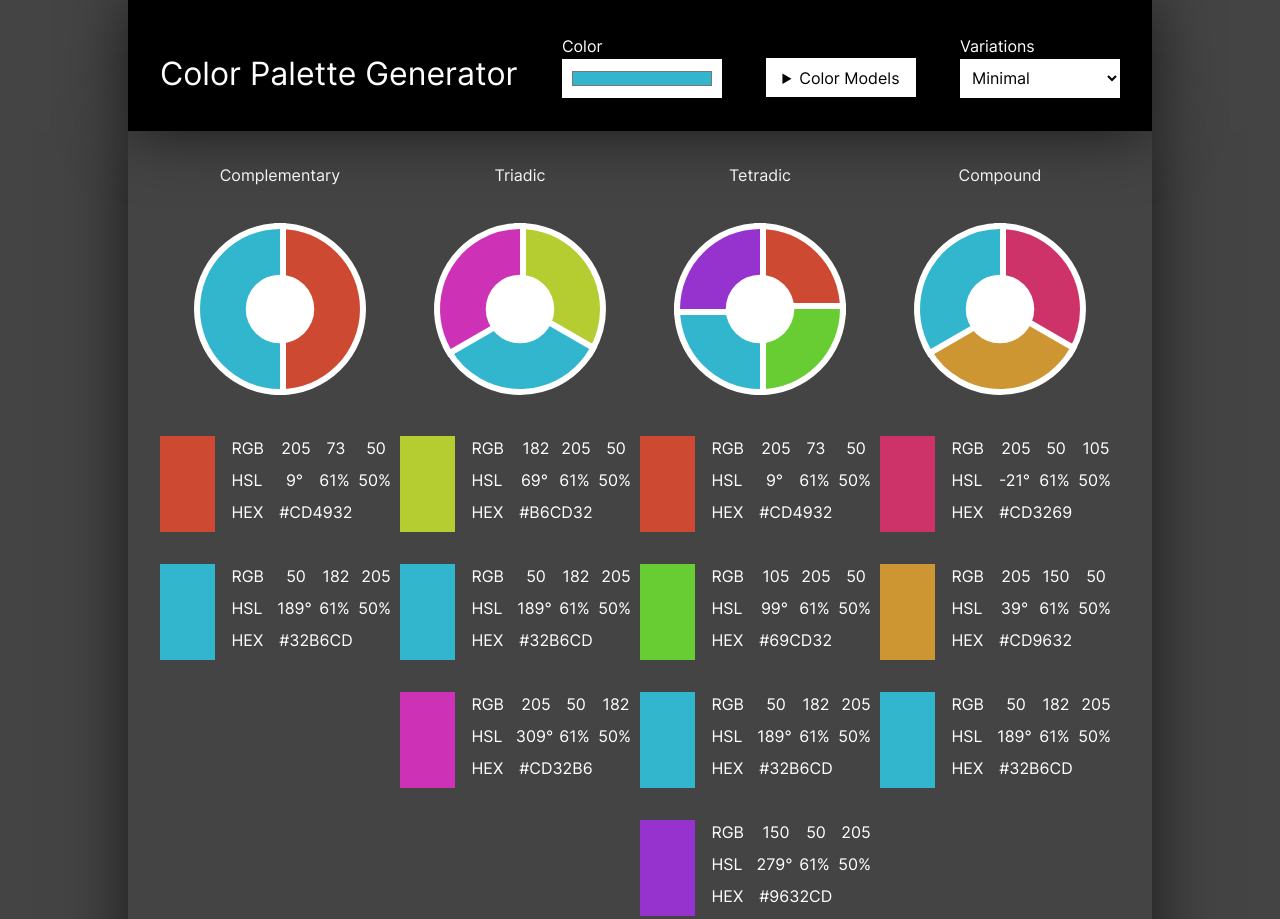
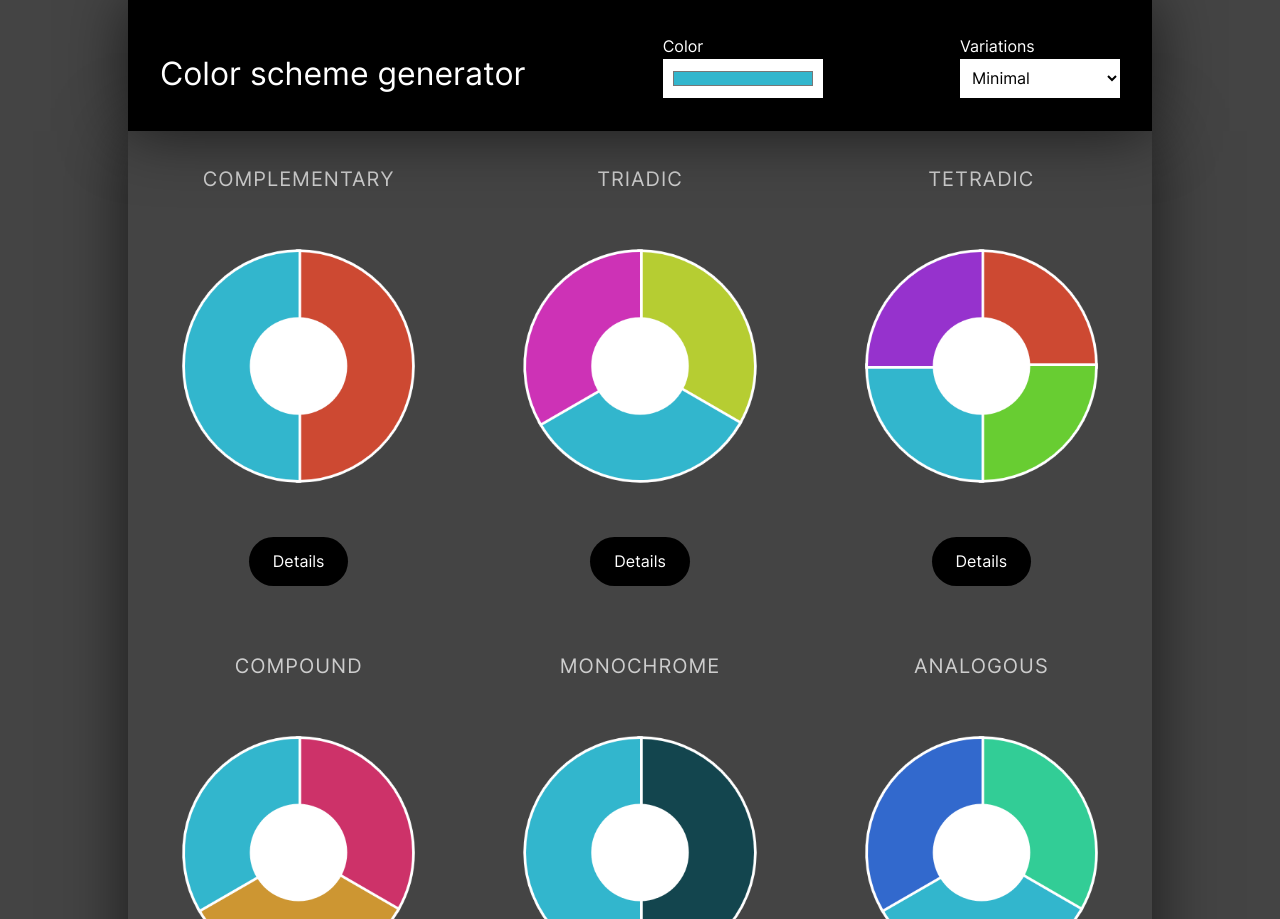
Before and after one commit to Bahia-Porcupine/color-scheme-generator, a website with bundled scripts: page public/index.html in a window 1280 px wide. Shown: the top 919 px of the page. Built offline with nearby package versions, Linux system fonts and the light colour scheme.

Commit message:
Now better then before!

```diff
--- a/public/assets/css/styles.css
+++ b/public/assets/css/styles.css
@@ -28,7 +28,6 @@ main {
 .color-palettes {
     box-shadow: 0px 0px 64px rgba(0, 0, 0, .64);
     max-width: 80vw;
-    /* padding: 2rem; */
     width: 100%;
 }
 
@@ -67,34 +66,6 @@ main {
     width: fit-content;
 }
 
-.header details {
-    background-color: var(--white);
-    color: var(--black);
-    height: 2.4rem;
-    margin-top: 24px;
-    padding: .5rem 1rem;
-    display: flex;
-}
-details {
-    cursor: pointer;
-}
-
-.header .details-open {
-    align-items: baseline;
-    background-color: var(--white);
-    box-shadow: 0 16px 16px rgba(0, 0, 0, .4);
-    display: flex;
-    flex-direction: column;
-    padding: 1rem 2rem;
-    position: absolute;
-    transform: translate3d(-16px, 8px, 0);
-}
-
-input[type="checkbox"] {
-    margin-right: 8px;
-    margin-left: -16px;
-}
-
 .header span #color-selector,
 .header span #variations {
     background: var(--white);
@@ -114,12 +85,6 @@ input[type="checkbox"] {
     margin-top: 0;
 }
 
-.color-preview {
-    align-self: normal;
-    display: flex;
-    flex: 1 1 auto;
-}
-
 .code-container .color .color-codes .rgb:before,
 .code-container .color .color-codes .hsl:before,
 .code-container .color .color-codes .hex:before {
@@ -130,46 +95,60 @@ input[type="checkbox"] {
 }
 
 .code-container .color .color-codes .rgb:before {
-    content: 'RGB';
+    content: 'RGB:';
 }
 
 .code-container .color .color-codes .hsl:before {
-    content: 'HSL';
+    content: 'HSL:';
 }
 
 .code-container .color .color-codes .hex:before {
-    content: 'HEX';
+    content: 'HEX:';
 }
 
 .color-palettes {
     background: var(--gray-dark);
     color: var(--white);
     display: flex;
+    flex: 0 1 auto;
     flex-wrap: wrap;
-    flex: 0 1 auto;
-    justify-content: center;
+    justify-content: start;
     padding-top: 2rem;
 }
 
-.color-palettes [class^='palette-container-'] {
-    flex: 0 1 auto;
-    margin-right: 2rem;
+.color-palettes [id^='palette-container-'] {
+    align-items: center;
+    display: flex;
+    flex: 1 1 50%;
+    flex-direction: column;
+}
+
+@media (min-width: 960px) {
+    .color-palettes [id^='palette-container-'] {
+        flex: 1 1 33%;
+    }
 }
 
 .color-palettes .palette-title {
+    color: var(--gray);
+    font-size: 1.25rem;
+    font-weight: 400;
+    letter-spacing: 1px;
     text-align: center;
-}
+    text-transform: uppercase;
+  }
 
 canvas {
     height: auto;
-    max-width: 320px;
+    max-width: 480px;
     width: 100%;
 }
 
 .color-palettes .code-container .color {
-    align-items: center;
+    align-items: flex-start;
     display: flex;
     flex-direction: row;
+    justify-content: space-between;
     padding-bottom: 2rem;
 }
 
@@ -179,6 +158,12 @@ canvas {
     flex-direction: column;
     justify-content: center;
     margin-left: 1rem;
+}
+
+.color-preview {
+    height: 8rem;
+    outline: 2px solid var(--white);
+    width: 30%;
 }
 
 .color-palettes .code-container .color .color-codes div {
@@ -197,6 +182,105 @@ canvas {
     width: 2rem;
 }
 
-/* .hidden {
+.button {
+    appearance: none;
+    background: var(--black);
+    border-radius: 2rem;
+    cursor: pointer;
+    display: inline-block;
+    margin-bottom: 4rem;
+    padding: .75rem 1.5em;
+    transition: all .16s ease-in-out;
+}
+
+.button:hover {
+    background-color: var(--gray);
+    color: var(--black);
+    transition: all .16s ease-in-out;
+}
+
+.details-modal {
+    background: var(--white);
+    border-radius: 1rem;
+    box-shadow: 0 8px 16px rgba(0, 0, 0, 0.8);
+    display: flex;
+    flex-direction: column;
+    left: 50%;
+    max-height: 90vh;
+    max-width: 90%;
+    pointer-events: none;
+    position: absolute;
+    text-align: left;
+    top: 50%;
+    transform: translate(-50%, -50%);
+    width: 30em;
+}
+
+.details-modal .details-modal-close {
+    align-items: center;
+    align-self: end;
+    color: var(--black);
+    display: flex;
+    height: 4.5em;
+    justify-content: center;
+    pointer-events: none;
+    position: relative;
+    right: 0;
+    top: 0;
+    width: 4.5em;
+}
+
+.details-modal .details-modal-close svg {
+    display: block;
+}
+
+.details-modal .details-modal-content {
+    border-top: 1px solid var(--gray);
+    color: var(--black);
+    padding: 2rem;
+    pointer-events: all;
+    position: relative;
+    overflow: auto;
+}
+
+.details-modal-overlay {
+    background: rgba(15, 23, 42, 0.8);
+    bottom: 0;
+    left: 0;
+    opacity: 0;
+    pointer-events: none;
+    position: fixed;
+    right: 0;
+    top: 0;
+    transition: opacity 0.2s ease-out;
+}
+
+details[open] .details-modal-overlay {
+    cursor: pointer;
+    opacity: 0.5;
+    pointer-events: all;
+}
+
+details summary {
+    display: flex;
+    justify-content: center;
+}
+
+details summary:focus {
+    outline: none;
+}
+
+details summary::-webkit-details-marker {
     display: none;
-} */
+}
+
+footer {
+    align-items: center;
+    display: flex;
+    flex-direction: column;
+    padding: 2rem;
+}
+
+footer a {
+    color: var(--gray);
+}
--- a/public/assets/js/color.js
+++ b/public/assets/js/color.js
@@ -68,7 +68,7 @@ const hslToRgb = (h, s, l) => {
     let r, g, b;
 
     if (s == 0) {
-        r = g = b = l; // achromatic
+        r = g = b = l;
     } else {
         function hue2rgb(p, q, t) {
             if (t < 0) t += 1;
@@ -99,7 +99,7 @@ const rgbToHsl = (r, g, b) => {
         l = (max + min) / 2;
 
     if (max == min) {
-        h = s = 0; // achromatic
+        h = s = 0;
     } else {
         let d = max - min;
         s = l > 0.5 ? d / (2 - max - min) : d / (max + min);
--- a/public/assets/js/dom.js
+++ b/public/assets/js/dom.js
@@ -6,32 +6,25 @@ const dom = {
         type = 'div',
         parent = false,
         classes = [],
-        attr = {},
-        listeners = {},
         styles = {},
-        amEnde = true,
+        attr = {}
     } = {}) {
-        let newDomEl = document.createElement(type);
-        if (content) newDomEl.innerHTML = content;
-        if (classes.length) newDomEl.className = classes.join(' ');
+        let newEl = document.createElement(type);
+        if (content) newEl.innerHTML = content;
+        if (classes.length) newEl.className = classes.join(' ');
+        Object.entries(styles).forEach(style => newEl.style[style[0]] = style[1]);
+        Object.entries(attr).forEach(el => newEl.setAttribute(...el));
+        if (parent) parent.append(newEl);
+        return newEl;
+    },
 
-        Object.entries(attr).forEach(el => newDomEl.setAttribute(...el));
-        Object.entries(listeners).forEach(el => newDomEl.addEventListener(...el));
-        Object.entries(styles).forEach(style => newDomEl.style[style[0]] = style[1]);
-
-        if (parent) {
-            if (!amEnde) parent.prepend(newDomEl);
-            else parent.append(newDomEl);
-        }
-
-        return newDomEl;
-    },
     $(selector) {
         return document.querySelector(selector);
     },
+
     $$(selector) {
         return [...document.querySelectorAll(selector)];
-    },
+    }
 }
 
 export default dom;
--- a/public/assets/js/scripts.js
+++ b/public/assets/js/scripts.js
@@ -22,7 +22,6 @@ class Palette {
         switch (harmony) {
             case 'analogous': {
                 this.colors = this.shades(this.analogous());
-
                 break;
             }
             case 'complement': {
@@ -54,11 +53,8 @@ class Palette {
     setup(target) {
         let canvas;
 
-        if (target.nodeType) {
-            canvas = target;
-        } else {
-            canvas = dom.$(target);
-        }
+        if (target.nodeType) canvas = target;
+        else canvas = dom.$(target);
 
         this.ctx = canvas.getContext('2d');
 
@@ -124,7 +120,6 @@ class Palette {
         colors.forEach(color => {
             let temp = hslToRgb(color[0], color[1], color[2]);
             let hsv = rgbToHsv(temp[0], temp[1], temp[2]);
-
             let h = hsv[0],
                 s = hsv[1],
                 v = hsv[2];
@@ -173,7 +168,7 @@ class Palette {
             this.ctx.lineTo(this.size / 2, this.size / 2);
             this.ctx.closePath();
 
-            this.ctx.lineWidth = this.size / 20;
+            this.ctx.lineWidth = this.size / 64;
             this.ctx.stroke();
             this.ctx.fill();
 
@@ -188,40 +183,82 @@ class Palette {
     }
 }
 const createPalette = (title, parent, color, harmony, variations) => {
-    let container = document.createElement('div');
-    container.setAttribute('id', `palette-container-${harmony}`);
+    let container = dom.create({
+        parent: parent,
+        attr: { id: `palette-container-${harmony}` }
+    })
 
-    let heading = document.createElement('h2');
-    heading.classList.add('palette-title');
-    heading.innerHTML = title;
-
+    let heading = dom.create({
+        content: title,
+        type: 'h2',
+        classes: ['palette-title'],
+        parent: container
+    })
     container.appendChild(heading);
 
     let paletteCanvas = document.createElement('canvas');
-    let canvasSize = 240;
+    let canvasSize = 480;
     let palette = new Palette(paletteCanvas, canvasSize, color, harmony, variations);
     palette.show();
 
-    let colorCodeContainer = document.createElement('div');
-    colorCodeContainer.classList.add('code-container');
+    let colorCodeContainer = dom.create({
+        type: 'details',
+        classes: ['code-container'],
+        parent: container
+    })
 
+    let summaryContainer = dom.create({
+        type: 'summary',
+        classes: ['code-container'],
+        parent: colorCodeContainer
+    })
+
+    let buttonContainer = dom.create({
+        content: 'Details',
+        classes: ['button'],
+        parent: summaryContainer
+    })
+
+    let modalContainer = dom.create({
+        classes: ['details-modal-overlay'],
+        parent: summaryContainer
+    })
+
+    let detailsModalContainer = dom.create({
+        classes: ['details-modal'],
+        parent: colorCodeContainer
+    })
+
+    let detailsModalCloseContainer = dom.create({
+        parent: detailsModalContainer,
+        classes: ['details-modal-close'],
+        content: `<svg xmlns="http://www.w3.org/2000/svg" width="14" height="14" viewBox="0 0 14 14" fill="none">
+            <path fill-rule="evenodd" clip-rule="evenodd" d="M13.7071 1.70711C14.0976 1.31658 14.0976 0.683417 13.7071 0.292893C13.3166 -0.0976311 12.6834 -0.0976311 12.2929 0.292893L7 5.58579L1.70711 0.292893C1.31658 -0.0976311 0.683417 -0.0976311 0.292893 0.292893C-0.0976311 0.683417 -0.0976311 1.31658 0.292893 1.70711L5.58579 7L0.292893 12.2929C-0.0976311 12.6834 -0.0976311 13.3166 0.292893 13.7071C0.683417 14.0976 1.31658 14.0976 1.70711 13.7071L7 8.41421L12.2929 13.7071C12.6834 14.0976 13.3166 14.0976 13.7071 13.7071C14.0976 13.3166 14.0976 12.6834 13.7071 12.2929L8.41421 7L13.7071 1.70711Z" fill="black" />
+          </svg>`
+    })
+
+    let detailsModalContentContainer = dom.create({
+        classes: ['details-modal-content'],
+        parent: detailsModalContainer
+    })
 
     palette.colors.forEach(color => {
-        let colorContainer = document.createElement('div');
-        colorContainer.classList.add('color');
+        let colorContainer = dom.create({
+            classes: ['color'],
+            parent: detailsModalContentContainer
+        })
 
         let colorDisplay = document.createElement('div');
-
-        colorDisplay.style.background = `hsl(${color[0] * 360},${color[1] *
-            100}%,${color[2] * 100}%)`;
+        colorDisplay.style.background = `hsl(${color[0] * 360},${color[1] * 100}%,${color[2] * 100}%)`;
         colorDisplay.classList.add('color-preview');
 
-        let codes = document.createElement('div');
-        codes.classList.add('color-codes');
+        let codes = dom.create({
+            classes: ['color-codes'],
+            parent: colorContainer
+        })
+
         let rgb = hslToRgb(color[0], color[1], color[2]);
-        let hex = `#${decimalToHexString(Math.round(rgb[0]))}${decimalToHexString(
-            Math.round(rgb[1])
-        )}${decimalToHexString(Math.round(rgb[2]))}`;
+        let hex = `#${decimalToHexString(Math.round(rgb[0]))}${decimalToHexString(Math.round(rgb[1]))}${decimalToHexString(Math.round(rgb[2]))}`;
 
         let rgbValue = document.createElement('div');
         rgbValue.classList.add('rgb');
@@ -250,8 +287,6 @@ const createPalette = (title, parent, color, harmony, variations) => {
         codes.appendChild(hexValue);
         colorContainer.appendChild(colorDisplay);
         colorContainer.appendChild(codes);
-
-        colorCodeContainer.appendChild(colorContainer);
     });
 
     container.appendChild(paletteCanvas);
@@ -287,16 +322,3 @@ input.addEventListener('change', () => {
     let rgb = parseRgb(input.value);
     genPalette(titles, modes, rgb, select.value);
 });
-
-// document.addEventListener('DOMContentLoaded', () => {
-//     // var paletteContainerComplement = dom.$('palette-container-complement')[0];
-//     var paletteContainerComplement = dom.$('#palette-container-complement');
-//     var checkComplementary = dom.$('input[type=checkbox]#checkComplementary');
-//     checkComplementary.addEventListener('change', () => {
-//         if (checkComplementary.checked) {
-//             paletteContainerComplement.classList.add('display');
-//         } else {
-//             paletteContainerComplement.classList.remove('display');
-//         }
-//     })
-// });
--- a/public/index.html
+++ b/public/index.html
@@ -9,43 +9,15 @@
   <link href="assets/css/styles.css" rel="stylesheet">
   <script src="assets/js/scripts.js" defer type="module"></script>
   <link rel="shortcut icon" href="assets/img/favicon.ico" type="image/x-icon">
-  <!-- <script>
-    'use strict';
-    const showHideDiv = (check, palette) => {
-      let el = document.getElementById(palette);
-
-      el.classList.add('hidden');
-
-      if (check.checked == true) {
-        el.classList.remove('hidden');
-      }
-    }
-  </script> -->
 </head>
 
 <body>
   <main>
     <div class="header">
-      <h1>Color Palette Generator</h1>
-      <!-- <p><a href="https://de.wikipedia.org/wiki/Farbschema" target="_blank">Farbschema</a></p> -->
-
+      <h1>Color scheme generator</h1>
       <span>
         <label for="color-selector">Color</label>
         <input type="color" id="color-selector" value="#32B6CD" />
-      </span>
-
-      <span>
-        <details>
-          <summary>Color Models</summary>
-          <div class="details-open">
-          <label for="checkComplementary"><input id="checkComplementary" type="checkbox" />Complementary</label>
-          <label for="checkTriadic"><input id="checkTriadic" type="checkbox" />Triadic</label>
-          <label for="checkTetradic"><input id="checkTetradic" type="checkbox" />Tetradic</label>
-          <label for="checkCompound"><input id="checkCompound" type="checkbox" />Compound</label>
-          <label for="checkMonochrome"><input id="checkMonochrome" type="checkbox" />Monochrome</label>
-          <label for="checkAnalogous"><input id="checkAnalogous" type="checkbox" />Analogous</label>
-        </div>
-        </details>
       </span>
       <span>
         <label for="variations">Variations</label>
@@ -64,6 +36,7 @@
     </div>
     <div class="color-palettes"></div>
   </main>
+  <footer><a href="https://en.wikipedia.org/wiki/Color_scheme" target="_blank">Color scheme</a></footer>
 </body>
 
 </html>
--- a/server.js
+++ b/server.js
@@ -7,7 +7,7 @@ server.use(express.static('public'));
 
 const init = error => {
     if (error) console.warn(error);
-    else console.log('Server is running... \n ...and running...');
+    else console.log('Server is running... \n...and running... \n \n... \n \n... \n \n... \n \n...');
 }
 
 server.listen(80, init);
```
